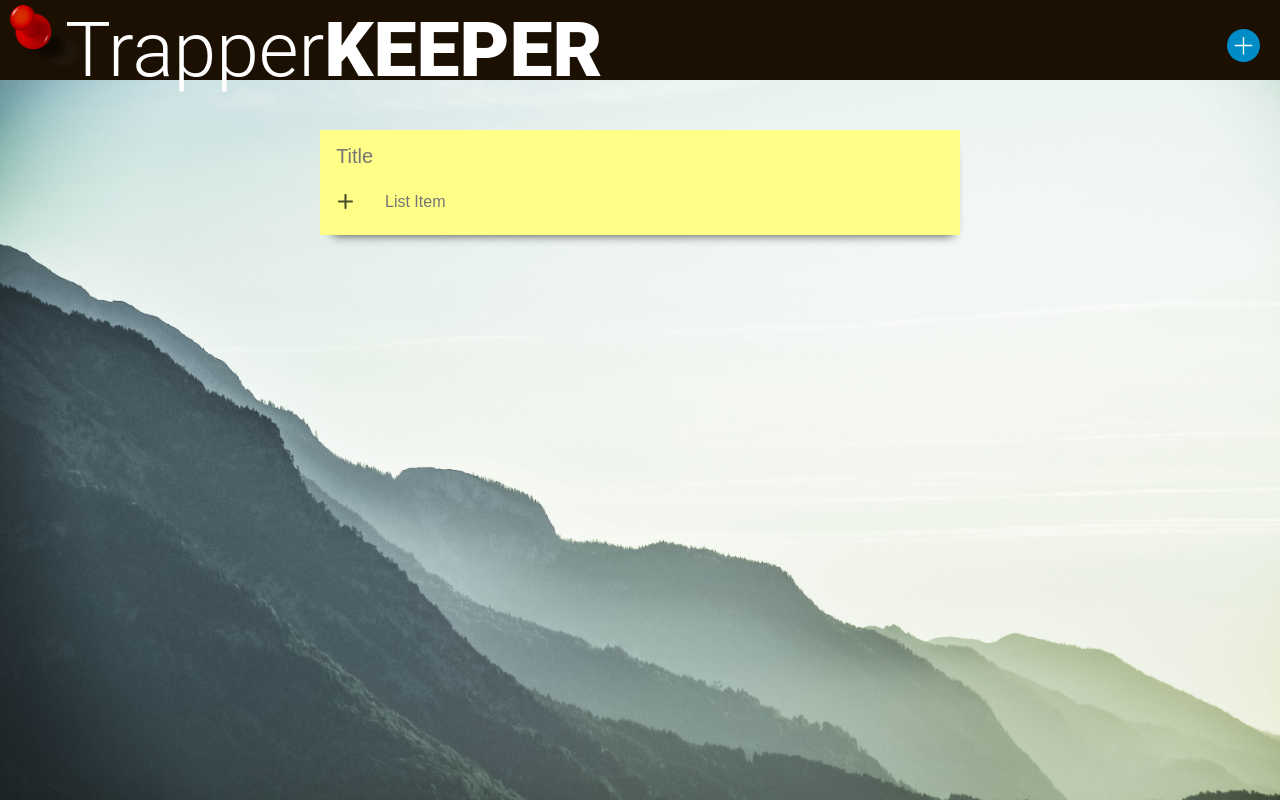
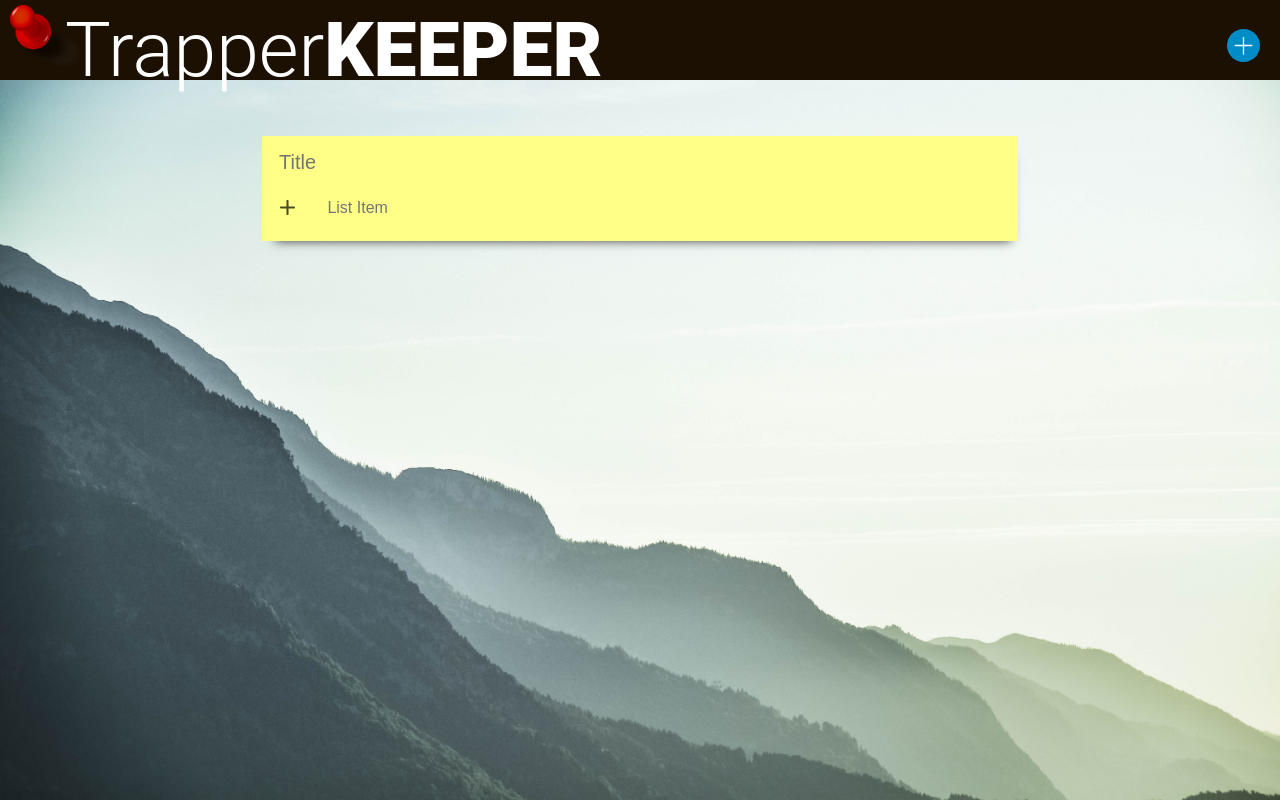
Before and after one commit to KStockton/Trapper-Keeper, a React (Create React App) app: page /new-note in a window 1280 px wide. Built offline with nearby package versions, Linux system fonts and the light colour scheme.

Commit message:
Fix new note size issue

```diff
--- a/src/Components/NewCard/NewCard.scss
+++ b/src/Components/NewCard/NewCard.scss
@@ -3,8 +3,9 @@
 .new-card-component {
   background-color: $card-color;
   box-shadow: 3px 10px 10px -10px rgba(0,0,0,0.75);
-  margin: 50px auto;
-  width: 50%;
+  margin: 56px auto;
+  width: calc(100% - 41%);
+  min-width: 17rem;
 
   .new-card-form {
     align-items: center;
```
